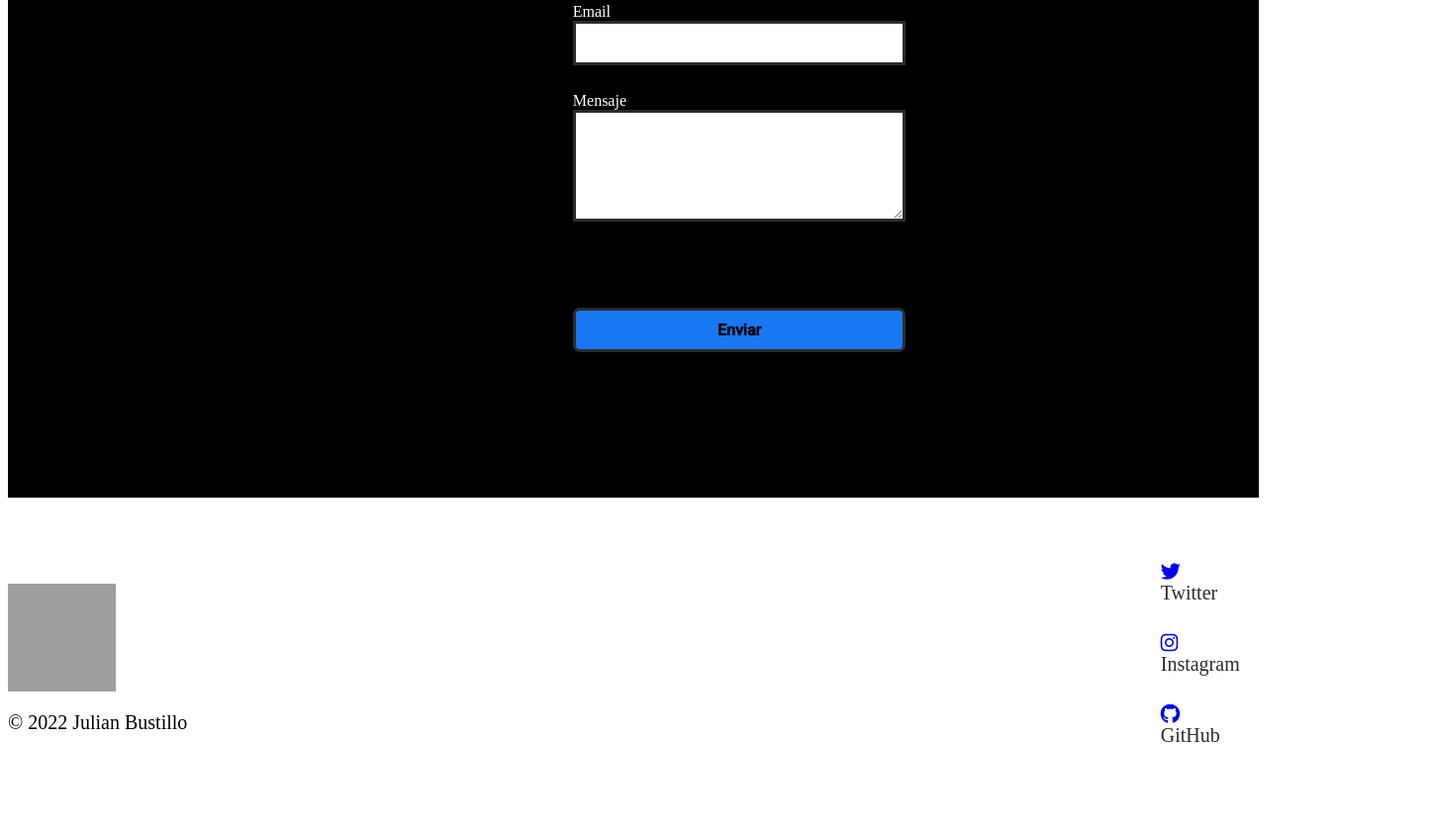
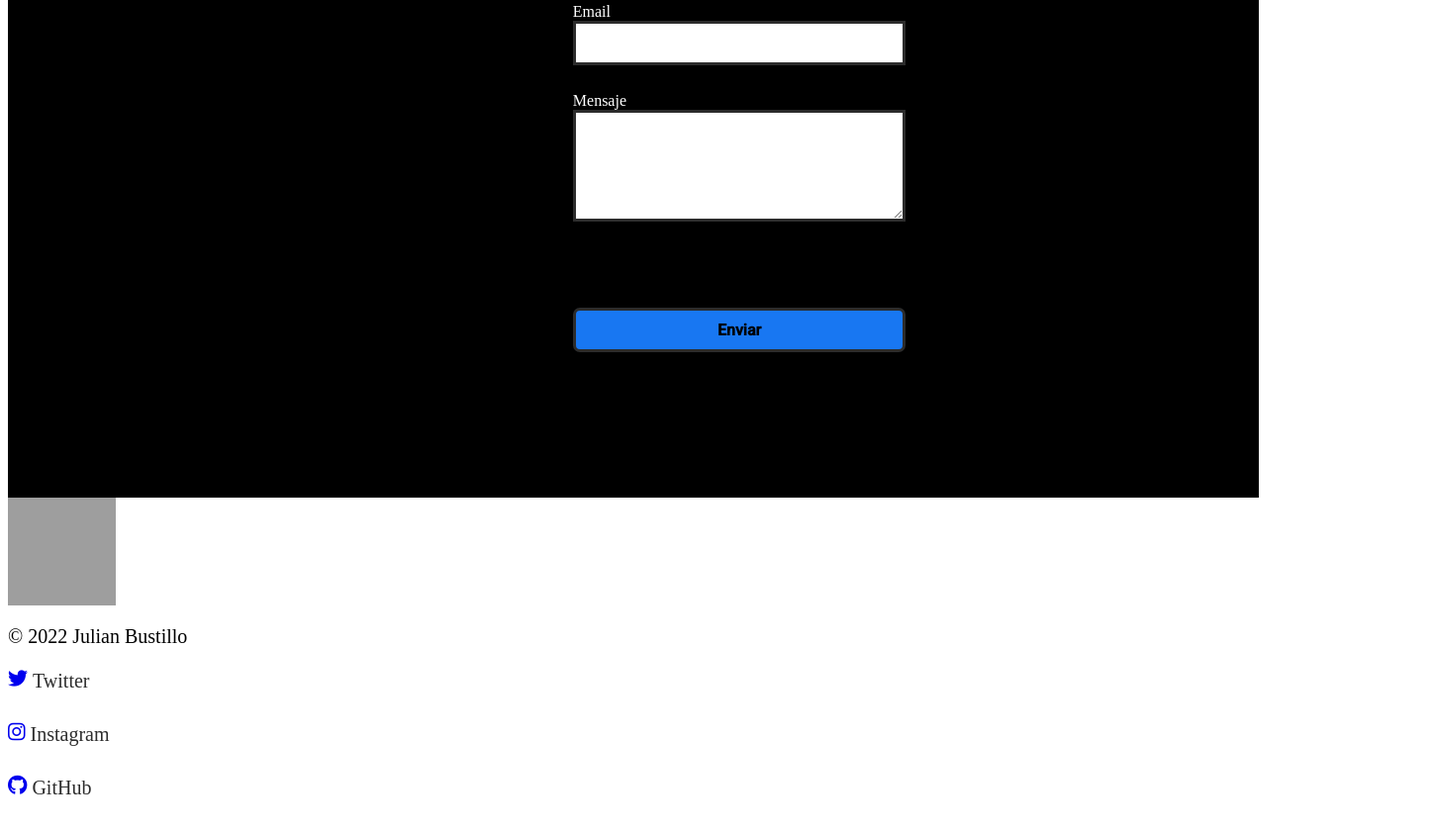
Before and after one commit to julian123456789222/julian123456789222.github.io, a plain HTML site: page index.html in a window 1280 px wide. Shown: the part 1981-2822 px from the top of the page at 99% size, 1448 px wide, since content can reach past the window. Drawn offline with Linux system fonts and the light colour scheme; grey boxes are pictures that could not be loaded.

Commit message:
Update index.css

```diff
--- a/index.css
+++ b/index.css
@@ -311,20 +311,6 @@
   }
 }
 
-footer {
-  background-color: #eeee;
-  width: 1440px;
-  height: 346px;
-}
-@media (min-width: 769px) {
-  .footer {
-    background: none;
-    display: flex;
-    justify-content: space-between;
-    align-items: center;
-  }
-}
-
 .logo-footer {
   width: 54px;
   height: 50px;
```
